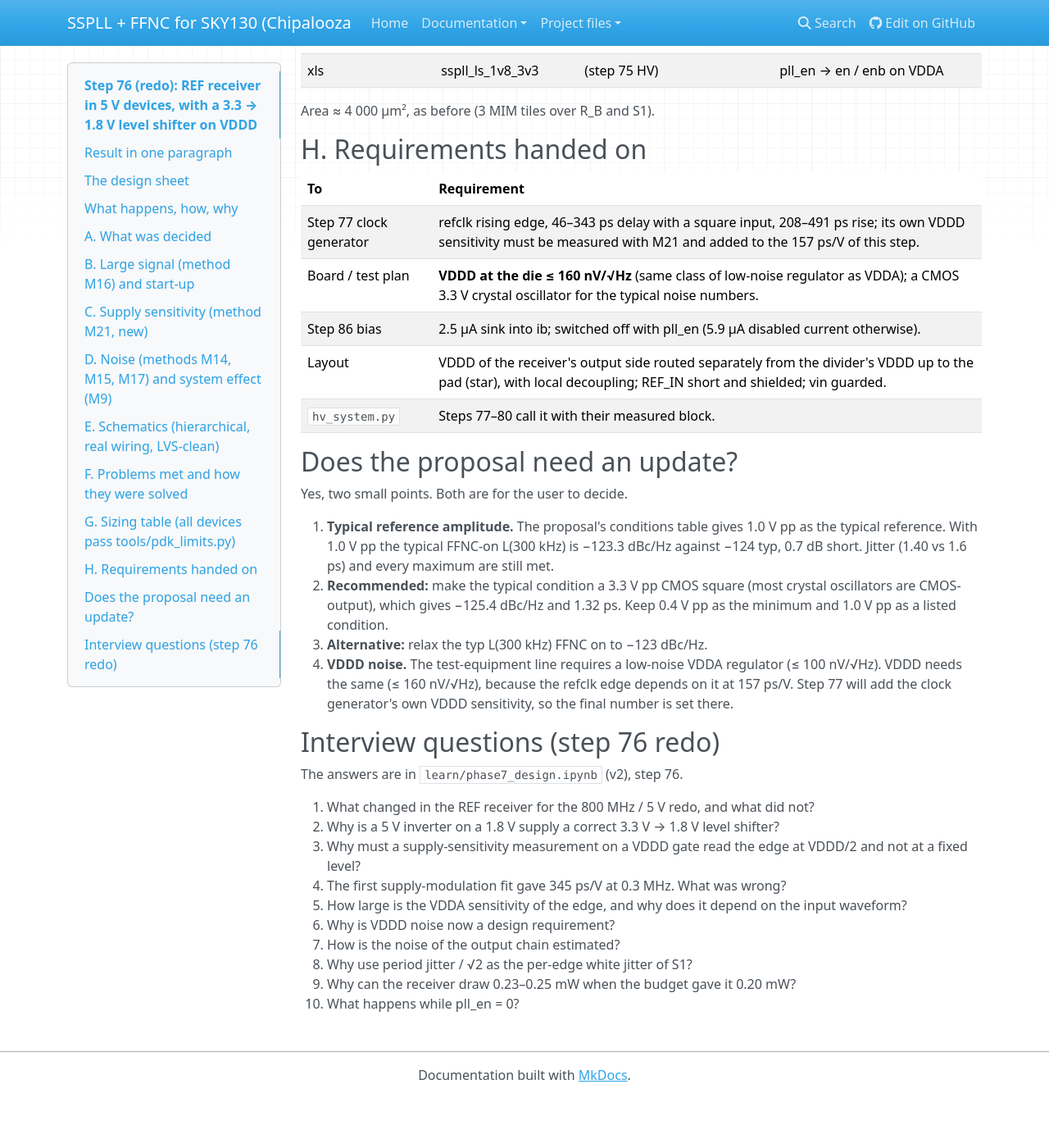
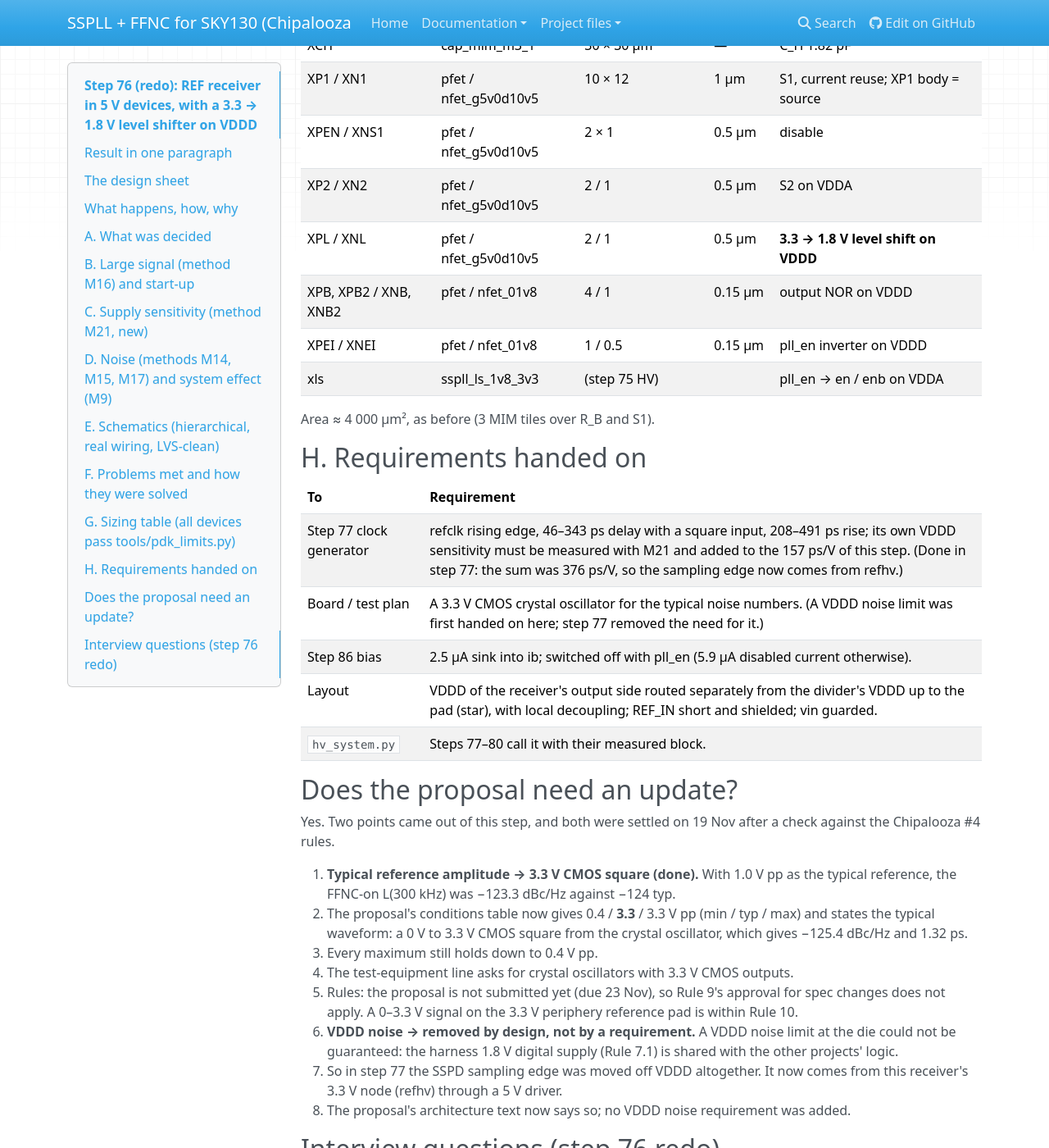
Before and after one commit to ahmedjubayeraj1/SSPLL, an MkDocs documentation site: the page built from docs/design/step76_hv_refbuf.md, in a window 1280 px wide and 1400 px high, scrolled down 11441 px. Shown: the whole window at 82% size. Built offline with MkDocs 1.6.1, drawn with Linux system fonts in a browser that asks for light colours; nearby versions of some CDN libraries; before the commit the page ends 12780 px from its top, so only the background shows below that; some of the changed text lies outside the part shown.

Commit message:
Step 76 HV: refhv output; proposal decisions recorded
The receiver brings S2's 3.3 V output out as refhv so the SSPD sampling edge
avoids VDDD (step 77). Proposal updated: typical reference = 3.3 V CMOS square;
no VDDD noise requirement (harness VDDD is shared). Design log updated.

Co-Authored-By: Claude Opus 5.5 <noreply@anthropic.com>
Claude-Session: https://claude.ai/code/session_01Krpuec1fTMqu6qsx9zMHLh

````diff
--- a/docs/design/step76_hv_refbuf.md
+++ b/docs/design/step76_hv_refbuf.md
@@ -21,6 +21,12 @@ cd ../../xschem && ./lvs.sh refbuf_hv/sspll_refbuf_hv.sch netlist/ref_refbuf_hv.
 ```
 
 The system numbers come from `design/budget/hv_system.py`. It is new in this step: the step-72 HV model with every block measured so far (step-73 filter, step-74 ring, step-75 CCO and K_vdd(f)) in place of its allocation. From now on every step reports the same cumulative system figure.
+
+> **Revised in step 77 (19 Nov 2026): new output `refhv`.** S2's 0–3.3 V output (VDDA domain) is now also a pin of the cell. The clock generator takes the SSPD sampling edge from it instead of from refclk.
+> - **Why:** through refclk the sampling edge crossed two VDDD gates here and three more in the clock generator, and moved by **376 ps per volt of VDDD** (`design/clkgen/data/step77hv_supply_via_vddd.json`). Through refhv it never touches VDDD.
+> - **What did not change:** refclk is still made the same way for the clock generator's 1.8 V core (Gm and hold pulses).
+> - S2 now also drives the 5 V sampling driver's input (≈ 10 fF); the step-77 timing benches include this load.
+> - Ports: `REF_IN refclk refhv ib pll_en VDDA VDDD VSS`. The schematic and LVS were redone and give *Circuits match uniquely*.
 
 ## Result in one paragraph
 
@@ -47,7 +53,7 @@ The receiver keeps its 13 Nov analog core. The only circuit change is that the l
 | 0.4 V sine, typ | 2.06 ps | 1.60 ps | −115.7 / −120.0 |
 | 3.3 V square, worst (ss/110 °C, VDDA 2.97 V, 300 nV/√Hz) | 3.70 ps | 2.50 ps | −111.7 / −118.4 |
 
-Every proposal maximum is met over the whole input range. **One typical value is missed:** with the proposal's typical reference (1.0 V pp sine), L(300 kHz) FFNC on is −123.3 dBc/Hz against −124 typ (0.7 dB). See "Does the proposal need an update?".
+Every proposal maximum is met over the whole input range. With a 1.0 V pp sine (the proposal's first typical reference) L(300 kHz) FFNC on was −123.3 dBc/Hz against −124 typ; the typical condition is now a 3.3 V CMOS square, which gives −125.4 (see "Does the proposal need an update?").
 
 ## The design sheet
 
@@ -65,7 +71,7 @@ Every proposal maximum is met over the whole input range. **One typical value is
 | Start-up (periods within 2 %) | 3.8 / 4.3 / 4.9 µs (ss / tt / ff) | ≈ 4 µs | < FLL wait |
 | Disabled | refclk ≤ 2 µV; I(VDDA) 5.9 µA (pad divider + bias pull), I(VDDD) < 2 nA | same | quiet |
 | VDDA → edge (square / 1 V sine) | **31–60 / 254–530 ps/V** | 119 (3.3 V sine) / 254 ps/V, DC only | — |
-| VDDD → edge | **157 ps/V**, DC–20 MHz | VDDL 150 ps/V (DC) | VDDD noise ≤ 160 nV/√Hz |
+| VDDD → refclk edge | **157 ps/V**, DC–20 MHz | VDDL 150 ps/V (DC) | none since step 77: the sampling edge comes from refhv |
 | S1 per-edge white jitter (square / 1 V / 0.4 V) | **0.034 / 0.556 / 1.162 ps** | 0.23 (3.3 V sine) / 0.61 / 1.15 | |
 | Output chain jitter (M17, square / 1 V sine) | 0.097 / 0.173 ps | not estimated | |
 | Receiver floor, typ (square / 1 V / 0.4 V) | **−164.7 / −150.9 / −145.4 dBc/Hz** | −159.9 (3.3 V sine) / −151.4 / −145.8 | chain ≤ −155 |
@@ -109,8 +115,8 @@ $$\mathcal{L}_{sup}(f) = \frac{(2\pi f_{ref})^2\,K_s(f)^2\,S_v(f)}{2}\quad\text{
 | Keep the analog core of 13 Nov | **yes** | Already 5 V devices on VDDA; noise and power were sized then (header 60 µA, moderate inversion). |
 | Where to power the 1.8 V output side without VDDL | **VDDD** | The clock generator that receives refclk is on VDDD anyway; an on-chip regulator was dropped with the LDO. |
 | Level shifter 3.3 → 1.8 V | **5 V inverter on VDDD** (2 / 1 µm, L 0.5 µm) | A 1.8 V gate cannot take 3.3 V; a down-shift needs no latch. Slowest at ss/−40 °C, 1.71 V: 491 ps rise, still a clean edge. |
-| VDDD quality | **≤ 160 nV/√Hz at the die** (requirement handed on) | Keeps the VDDD term 10 dB under the −155 dBc/Hz chain allocation (K = 157 ps/V). |
-| Typical reference for the noise specs | **3.3 V CMOS square recommended** | 1 V sine misses the typ L(300 kHz) FFNC-on by 0.7 dB; decision left to the proposal update. |
+| VDDD quality | first: ≤ 160 nV/√Hz at the die; **final: no requirement** | The harness VDDD is shared with other projects, so a limit could not be guaranteed; step 77 takes the sampling edge from refhv (VDDA) instead. |
+| Typical reference for the noise specs | **3.3 V CMOS square** (proposal updated 19 Nov) | 1 V sine misses the typ L(300 kHz) FFNC-on by 0.7 dB. |
 | More S1 current for the sine case | **no** | Doubling the header (+0.2 mW) buys 3 dB of S1 white noise; at 1 V pp the system L(300 kHz) would still sit near −124 dBc/Hz, and a full-swing XO costs nothing on chip. |
 
 ## B. Large signal (method M16) and start-up
@@ -209,7 +215,7 @@ So VDDD must be as quiet as VDDA. **161 nV/√Hz** keeps the VDDD term at −165
 | 1 | `xschem/refbuf_hv/sspll_refbuf_hv_rb.sch` | R_B: 10 xhigh-poly segments, 5 MΩ, bodies VSS |
 | 1 | `xschem/refbuf_hv/sspll_refbuf_hv_s1.sch` | S1 with bias diode, header ×24, C_H, enable devices |
 | 1 | `xschem/cco_hv/sspll_ls_1v8_3v3.sch` | enable level shifter (step 75 HV) |
-| 2 | `xschem/refbuf_hv/sspll_refbuf_hv.sch` | pad divider, C_AC, R_B, S1, S2 (VDDA), level-shift inverter + NOR + pll_en inverter (VDDD); pins REF_IN, refclk, ib, pll_en, VDDA, VDDD, VSS |
+| 2 | `xschem/refbuf_hv/sspll_refbuf_hv.sch` | pad divider, C_AC, R_B, S1, S2 (VDDA), level-shift inverter + NOR + pll_en inverter (VDDD); pins REF_IN, refclk, refhv (S2 output, added in step 77), ib, pll_en, VDDA, VDDD, VSS |
 
 ![receiver](../img/step76hv_sch_sspll_refbuf_hv.png)
 ![S1](../img/step76hv_sch_sspll_refbuf_hv_s1.png)
@@ -254,20 +260,24 @@ Area ≈ 4 000 µm², as before (3 MIM tiles over R_B and S1).
 
 | To | Requirement |
 |---|---|
-| Step 77 clock generator | refclk rising edge, 46–343 ps delay with a square input, 208–491 ps rise; its own VDDD sensitivity must be measured with M21 and added to the 157 ps/V of this step. |
-| Board / test plan | **VDDD at the die ≤ 160 nV/√Hz** (same class of low-noise regulator as VDDA); a CMOS 3.3 V crystal oscillator for the typical noise numbers. |
+| Step 77 clock generator | refclk rising edge, 46–343 ps delay with a square input, 208–491 ps rise; its own VDDD sensitivity must be measured with M21 and added to the 157 ps/V of this step. (Done in step 77: the sum was 376 ps/V, so the sampling edge now comes from refhv.) |
+| Board / test plan | A 3.3 V CMOS crystal oscillator for the typical noise numbers. (A VDDD noise limit was first handed on here; step 77 removed the need for it.) |
 | Step 86 bias | 2.5 µA sink into ib; switched off with pll_en (5.9 µA disabled current otherwise). |
 | Layout | VDDD of the receiver's output side routed separately from the divider's VDDD up to the pad (star), with local decoupling; REF_IN short and shielded; vin guarded. |
 | `hv_system.py` | Steps 77–80 call it with their measured block. |
 
 ## Does the proposal need an update?
 
-Yes, two small points. Both are for the user to decide.
+Yes. Two points came out of this step, and both were settled on 19 Nov after a check against the Chipalooza #4 rules.
 
-1. **Typical reference amplitude.** The proposal's conditions table gives 1.0 V pp as the typical reference. With 1.0 V pp the typical FFNC-on L(300 kHz) is −123.3 dBc/Hz against −124 typ, 0.7 dB short. Jitter (1.40 vs 1.6 ps) and every maximum are still met.
-   - **Recommended:** make the typical condition a 3.3 V pp CMOS square (most crystal oscillators are CMOS-output), which gives −125.4 dBc/Hz and 1.32 ps. Keep 0.4 V pp as the minimum and 1.0 V pp as a listed condition.
-   - **Alternative:** relax the typ L(300 kHz) FFNC on to −123 dBc/Hz.
-2. **VDDD noise.** The test-equipment line requires a low-noise VDDA regulator (≤ 100 nV/√Hz). VDDD needs the same (≤ 160 nV/√Hz), because the refclk edge depends on it at 157 ps/V. Step 77 will add the clock generator's own VDDD sensitivity, so the final number is set there.
+1. **Typical reference amplitude → 3.3 V CMOS square (done).** With 1.0 V pp as the typical reference, the FFNC-on L(300 kHz) was −123.3 dBc/Hz against −124 typ.
+   - The proposal's conditions table now gives 0.4 / **3.3** / 3.3 V pp (min / typ / max) and states the typical waveform: a 0 V to 3.3 V CMOS square from the crystal oscillator, which gives −125.4 dBc/Hz and 1.32 ps.
+   - Every maximum still holds down to 0.4 V pp.
+   - The test-equipment line asks for crystal oscillators with 3.3 V CMOS outputs.
+   - Rules: the proposal is not submitted yet (due 23 Nov), so Rule 9's approval for spec changes does not apply. A 0–3.3 V signal on the 3.3 V periphery reference pad is within Rule 10.
+2. **VDDD noise → removed by design, not by a requirement.** A VDDD noise limit at the die could not be guaranteed: the harness 1.8 V digital supply (Rule 7.1) is shared with the other projects' logic.
+   - So in step 77 the SSPD sampling edge was moved off VDDD altogether. It now comes from this receiver's 3.3 V node (refhv) through a 5 V driver.
+   - The proposal's architecture text now says so; no VDDD noise requirement was added.
 
 ## Interview questions (step 76 redo)
 
````
Also changed, not shown: docs/img/step76hv_sch_sspll_refbuf_hv.png, 8 other files.
